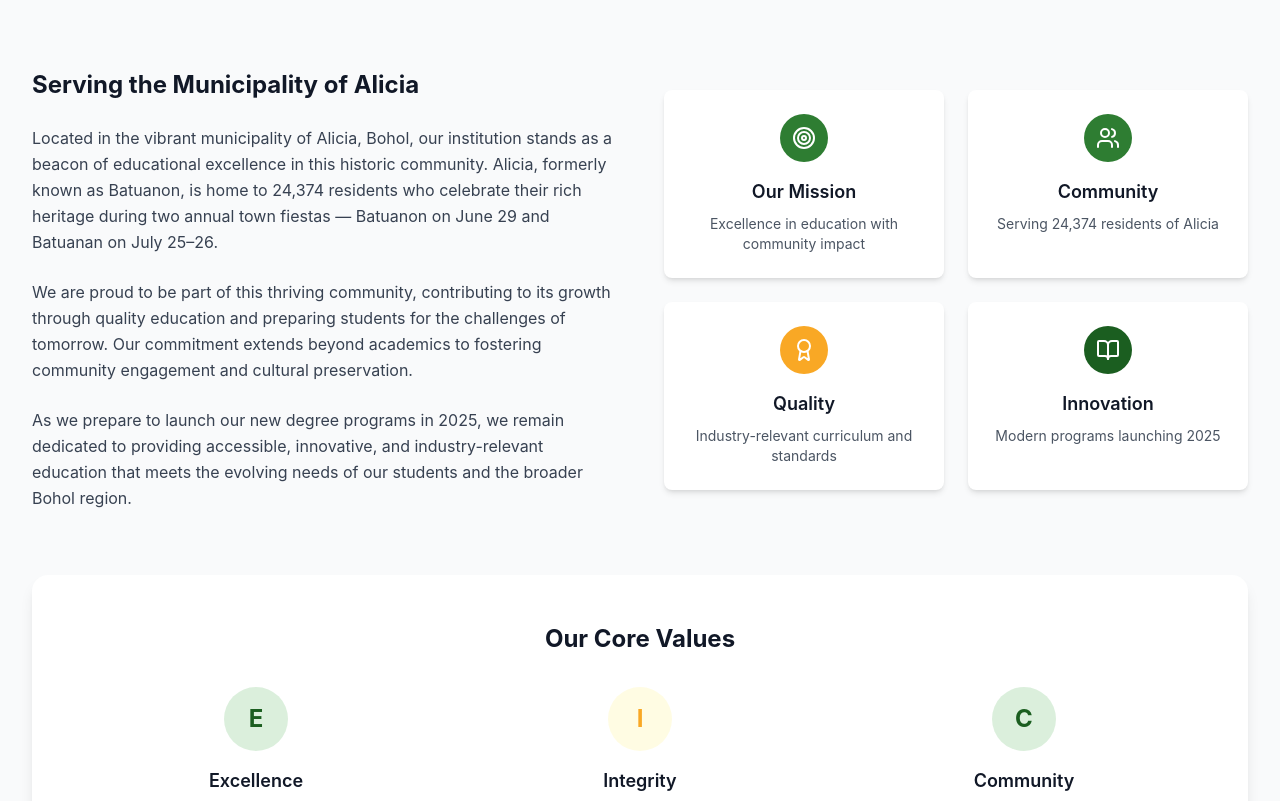
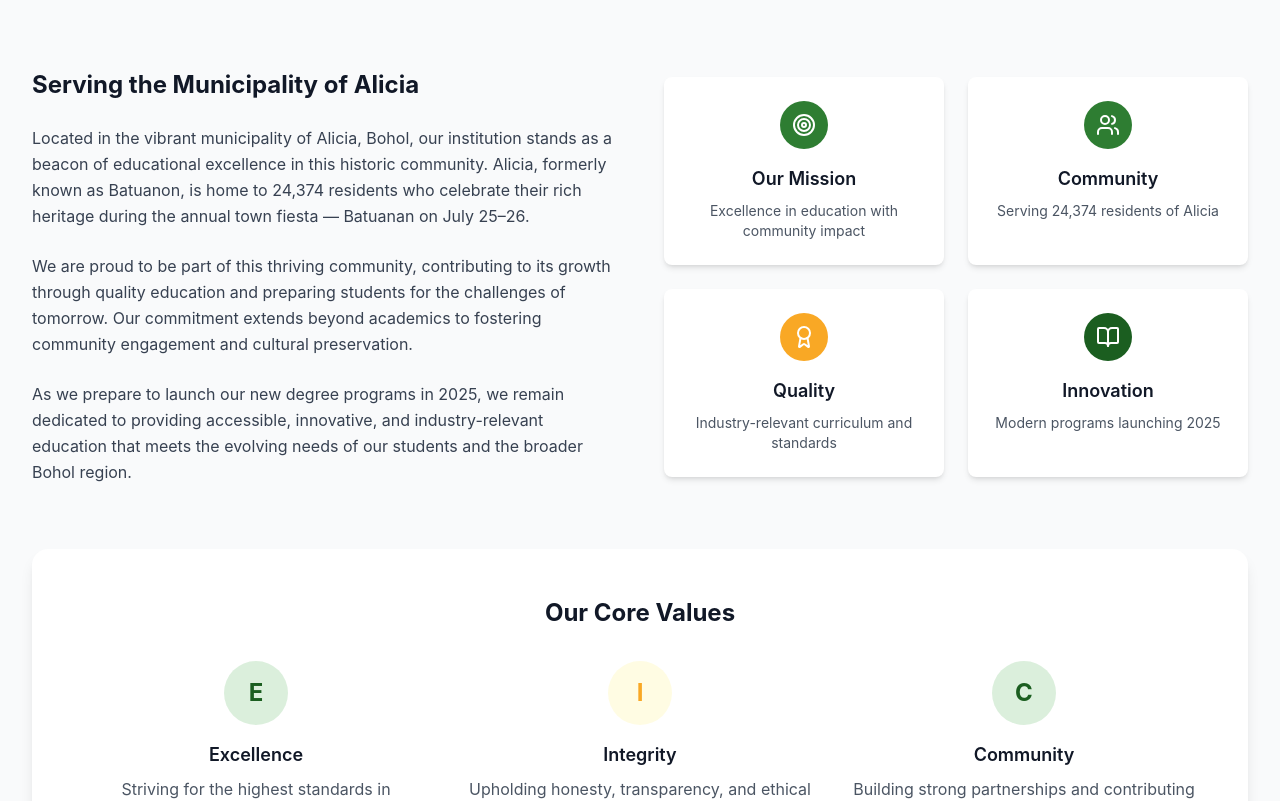
Before and after one commit to colegiodealicia25-repo/coldea-website, a React (Vite) app: page / in a window 1280 px wide. Shown: the part 1109-1910 px from the top of the page. Built offline with nearby package versions, Linux system fonts and the light colour scheme.

Commit message:
removed all references to the Batuanon June 29 fiesta

```diff
--- a/src/components/About.tsx
+++ b/src/components/About.tsx
@@ -23,8 +23,8 @@ export default function About() {
             <p className="text-gray-700 mb-6 leading-relaxed">
               Located in the vibrant municipality of Alicia, Bohol, our institution stands as a beacon
               of educational excellence in this historic community. Alicia, formerly known as Batuanon,
-              is home to 24,374 residents who celebrate their rich heritage during two annual town
-              fiestas — Batuanon on June 29 and Batuanan on July 25–26.
+              is home to 24,374 residents who celebrate their rich heritage during the annual town
+              fiesta — Batuanan on July 25–26.
             </p>
             <p className="text-gray-700 mb-6 leading-relaxed">
               We are proud to be part of this thriving community, contributing to its growth through
--- a/src/components/Location.tsx
+++ b/src/components/Location.tsx
@@ -41,17 +41,11 @@ export default function Location() {
               <div className="bg-white p-6 rounded-lg shadow-md">
                 <div className="flex items-center space-x-3 mb-4">
                   <Calendar size={24} className="text-coldea-gold" />
-                  <h4 className="font-semibold text-gray-900">Town Fiestas</h4>
+                  <h4 className="font-semibold text-gray-900">Town Fiesta</h4>
                 </div>
-                <div className="space-y-3">
-                  <div>
-                    <p className="text-xl font-extrabold text-coldea-gold leading-none">June 29</p>
-                    <p className="text-sm text-gray-600">Batuanon</p>
-                  </div>
-                  <div className="border-t border-gray-100 pt-3">
-                    <p className="text-xl font-extrabold text-coldea-gold leading-none">July 25–26</p>
-                    <p className="text-sm text-gray-600">Batuanan</p>
-                  </div>
+                <div>
+                  <p className="text-xl font-extrabold text-coldea-gold leading-none">July 25–26</p>
+                  <p className="text-sm text-gray-600">Batuanan</p>
                 </div>
               </div>
             </div>
```
